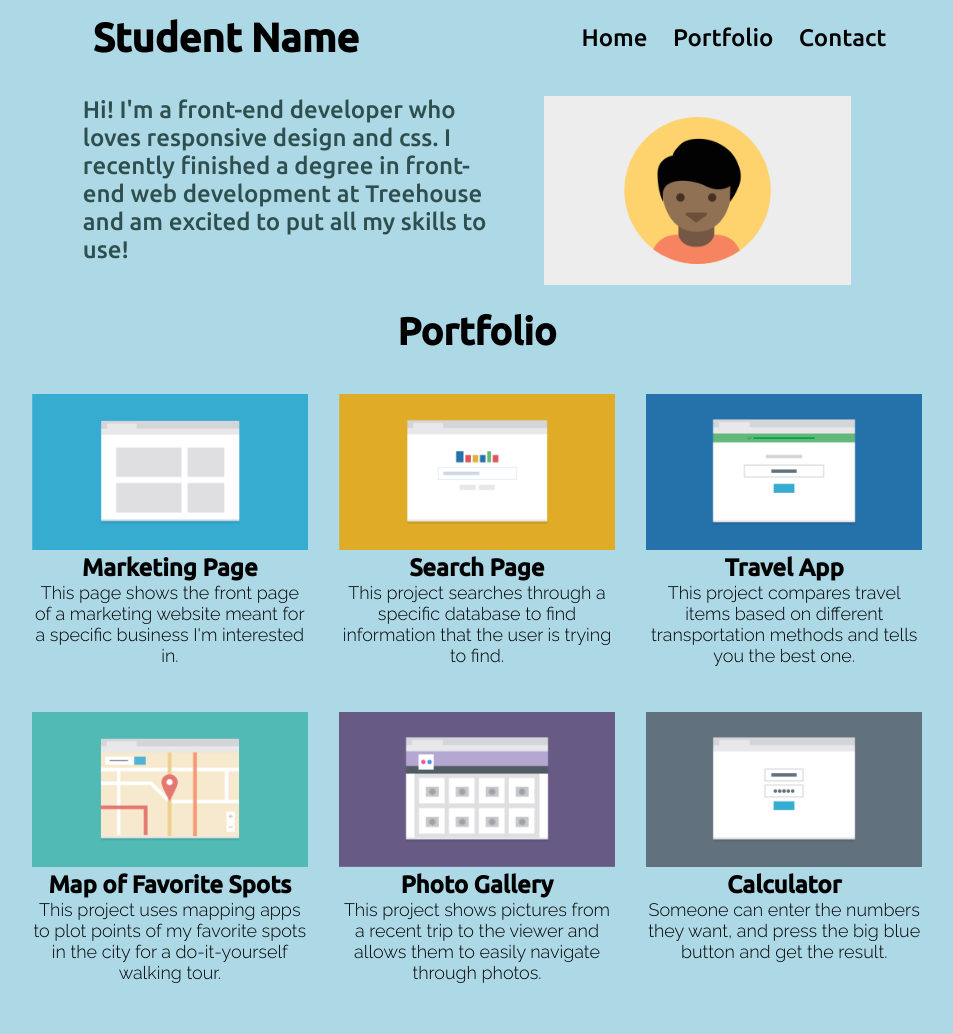
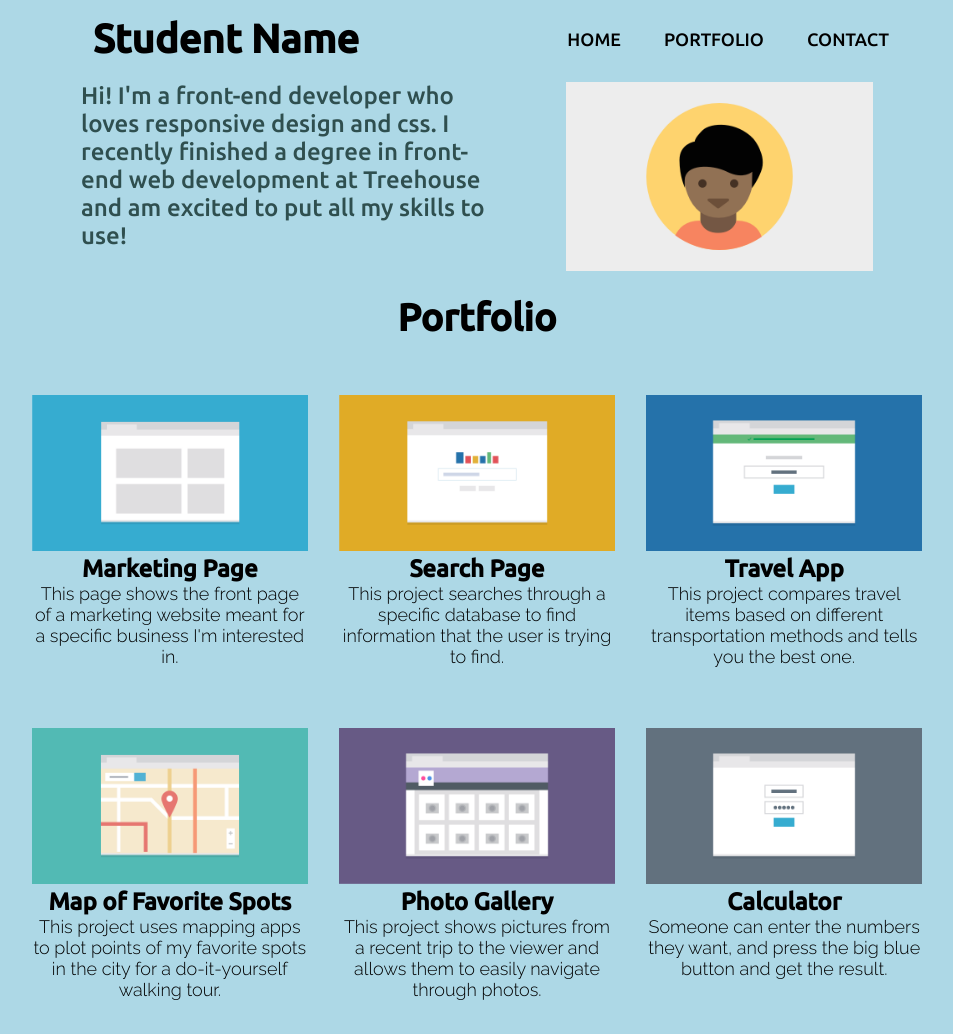
Before and after one commit to tylerstamperrr/Responsive-Layout, a plain HTML site: page index.html in a window 1280 px wide. Shown: the top 1034 px of the page, without its empty margins (163-1116 px from the left). Drawn offline with Linux system fonts and the light colour scheme.

Commit message:
fixed additional errors

```diff
--- a/css/styles.css
+++ b/css/styles.css
@@ -13,7 +13,13 @@ a:hover {
 }
 li {
     list-style: none;
+
 }
+ul {
+    margin: 0 auto;
+    padding: 0;
+}
+
 
 @media only screen and (min-width: 320px) {
     body {
@@ -39,13 +45,13 @@ li {
         margin: 0 auto;
         padding-bottom: 10%;
         padding-top: 0;
-        font-size: 1.3em;
+        font-size: 16px;
         font-family: 'Raleway', sans-serif;
     }
     img{
         width: 100%;
-        height: 65%;
-        padding-top: 5%;
+        height: 60%;
+        padding-top: 10%;
     }
     .main-content {
         display: flex;
@@ -53,14 +59,16 @@ li {
         justify-content: center;
     }
     .intro {
-        width: 70%;
         margin: 0 auto;
     }
     .menu {
         display: block;
     }
+    .menu-item {
+        text-transform: uppercase;
+    }
     .prof-pic {
-        width: 55%;
+        width: 75%;
         margin: 0 auto;
         padding-bottom: 2.5%;
     }
@@ -79,10 +87,10 @@ li {
     .foot-border {
         border-top: solid darkgrey 2px;
         margin: 0 auto;
-        width: 80%;
+        width: 95%;
     }
     .footer-cont {
-        margin-top: 15%;
+        margin-top: 25%;
     }
     .menu-bottom{
         display: none;
@@ -113,14 +121,16 @@ li {
         margin: 0;
         padding: 0;
     }
-    .menu {
+    ul {
         display: flex;
         justify-content: center;
     }
     .menu-item {
-        padding-left: 5%;
-        padding-right: 5%;
+        padding-left: 0.5em;
+        padding-right: 0.5em;
         font-size: 18px;
+        flex-direction: row;
+        text-transform: uppercase;
     }
     .top-name {
         font-size: 22px;
@@ -133,7 +143,7 @@ li {
         padding-top: 2%;
     }
     .prof-pic{
-        padding: 0 2% 0 0;
+        padding: 0 0 0 0;
         width: 35%;
         margin: 0;
 
@@ -141,13 +151,21 @@ li {
     .intro{
         padding: 0 0 0 0;
         width: 40%;
-        margin: 0;
+        margin: 0 1em 0 0;
         text-align: left;
     }
     .menu-bottom{
+        display: flex;
+        flex-direction: row;
+        justify-content: flex-end;
+    }
+    .menu-item-bottom{
+        font-size: 18px;
+        padding: 0 1% 0 1%;
+    }
+    .top-btn{
         display: none;
     }
-
     .footer-p {
         width: 70%;
         margin: 0 auto;
@@ -161,14 +179,15 @@ li {
     }
     h1 {
         font-size: 38px;
+        padding: 0;
     }
     p {
         font-size: 30px;
     }
     .top-name{
         font-size: 40px;
-        padding: 2% 0 0 0;
         margin: 0;
+        padding: 0;
     }
     .intro {
         font-size: 24px;
@@ -178,9 +197,6 @@ li {
     .prof-pic {
         width: 30%;
 
-    }
-    .menu-item {
-        font-size: 24px;
     }
     .footer-p {
         font-size: 24px;
@@ -192,8 +208,10 @@ li {
         display: flex;
         flex-direction: row;
         justify-content: space-between;
+        align-items: center;
         width: 75%;
         margin: 0 auto;
+        padding-top: 1em;
     }
     .menu {
         margin: 0;
@@ -210,15 +228,6 @@ li {
         width: 90%;
         font-size: 18px;
         font-family: 'Raleway', sans-serif;
-    }
-    .menu-bottom{
-        display: flex;
-        flex-direction: row;
-        justify-content: flex-end;
-    }
-    .menu-item-bottom{
-        font-size: 18px;
-        padding: 0 1% 0 1%;
     }
     .name-bot{
         font-size: 18px;
@@ -245,4 +254,16 @@ li {
         padding-top: 0;
         margin-top: 5%;
     }
+    .menu-item {
+        display: inline-block;
+        margin-left: 15px;
+        font-size: 18px;
+        padding: 0 5% 0 5%;
+        text-transform: uppercase;
+    }
+    ul {
+        margin: 0;
+        padding: 0;
+        display: flex;
+    }
   }
--- a/index.html
+++ b/index.html
@@ -14,11 +14,13 @@
         <div class='top-cont'>
             <div class='flex-top'>
             <h1 id='home' class='top-name'>Student Name</h1>
-            <div class='menu'>
-                <p class="menu-item"><a href='#home'>Home</a></p>
-                <p class="menu-item"><a href='#portfolio'>Portfolio</a></p>
-                <p class="menu-item"><a href='#contact'>Contact</a></p>
-            </div>
+            <nav class='menu'>
+                <ul>
+                    <li class="menu-item"><a href='#home'>Home</a></li>
+                    <li class="menu-item"><a href='#portfolio'>Portfolio</a></li>
+                    <li class="menu-item"><a href='#contact'>Contact</a></li>
+                </ul>
+            </nav>
             </div>
 
             <div class='about-flex'>
```
